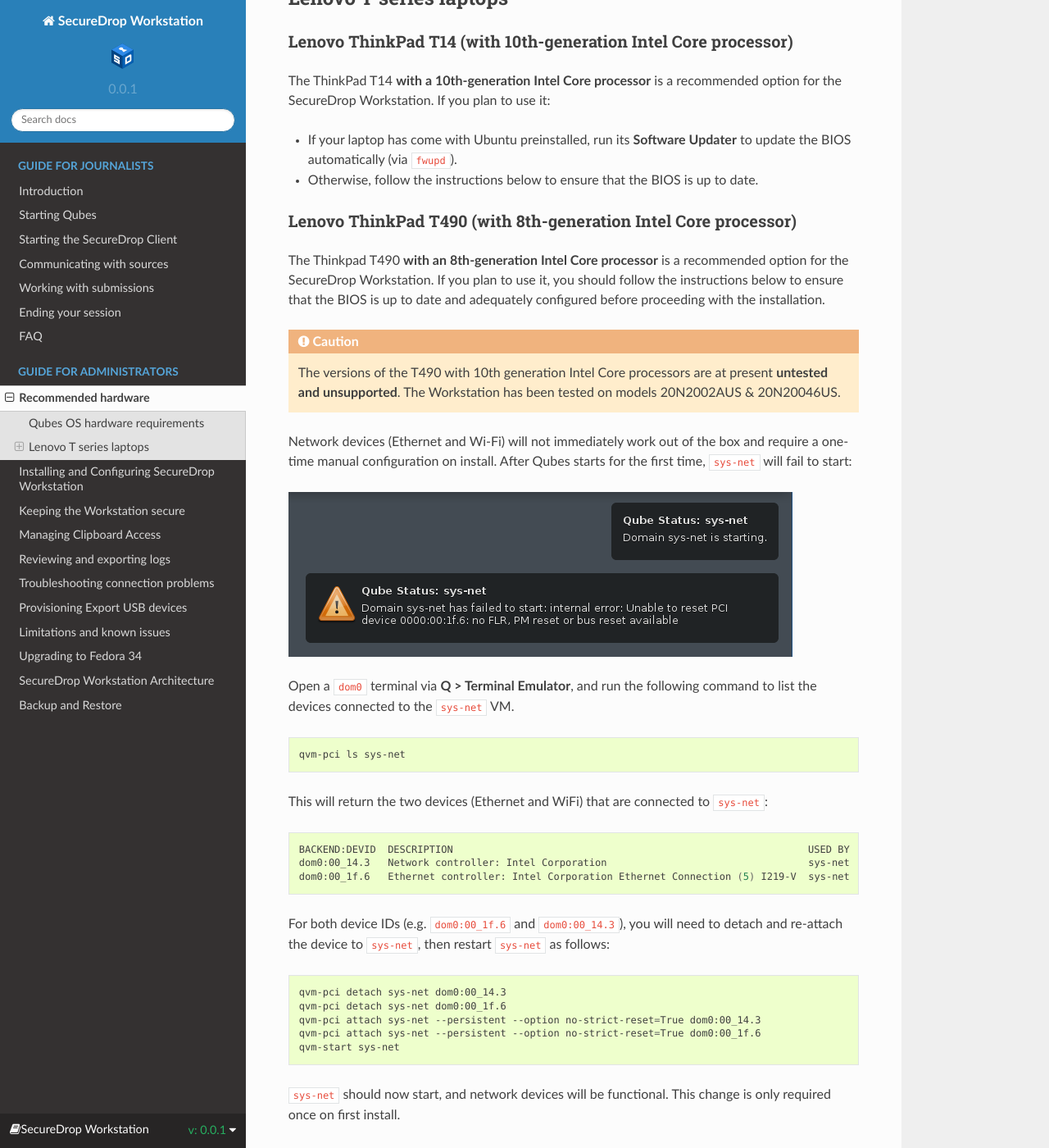
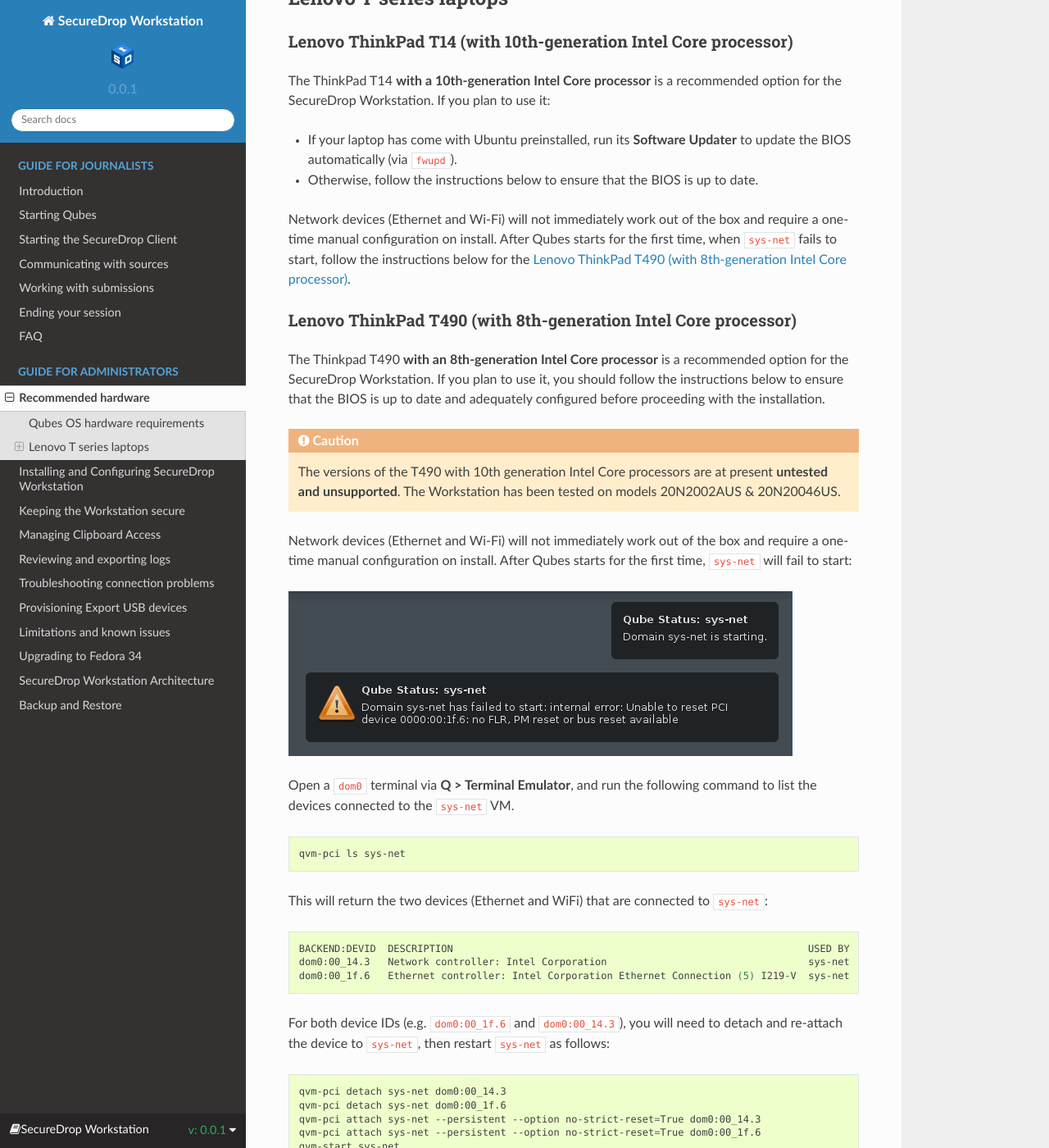
Before and after one commit to freedomofpress/securedrop-workstation-docs, a Sphinx documentation site: the page built from docs/admin/hardware.rst, in a window 1280 px wide and 1400 px high, scrolled down 696 px. Shown: the whole window at 82% size. Built offline with Sphinx 7.4.7 and the Read the Docs theme 2.0.0, drawn with Linux system fonts in a browser that asks for light colours; some of the changed text lies outside the part shown.

Commit message:
recycles T490 instructions re: "no-strict-reset" for T14
NB. In my testing "no-strict-reset" was required only for the "Ethernet
controller: Intel Corporation" device.

```diff
--- a/docs/admin/hardware.rst
+++ b/docs/admin/hardware.rst
@@ -28,6 +28,10 @@
 
 - If your laptop has come with Ubuntu preinstalled, run its **Software Updater** to update the BIOS automatically (via ``fwupd``).
 - Otherwise, follow the instructions below to ensure that the BIOS is up to date.
+
+Network devices (Ethernet and Wi-Fi) will not immediately work out of the box and require a one-time manual configuration on install. After Qubes starts for the first time, when ``sys-net`` fails to start, follow the instructions below for the :ref:`thinkpad_t490`.
+
+.. _thinkpad_t490:
 
 Lenovo ThinkPad T490 (with 8th-generation Intel Core processor)
 ~~~~~~~~~~~~~~~~~~~~~~~~~~~~~~~~~~~~~~~~~~~~~~~~~~~~~~~~~~~~~~~
@@ -69,7 +73,7 @@
   qvm-start sys-net
 
 
-``sys-net`` should now start, and network devices will be functional. This change is only required once on first install.
+``sys-net`` should now start, and network devices will be functional. This change is only required once on first install.  See the `Qubes documentation of this issue <https://www.qubes-os.org/doc/pci-troubleshooting/#unable-to-reset-pci-device-errors>`_ for more information.
 
 .. |screenshot_sys_net_pci_reset| image:: ../images/screenshot_sys_net_pci_reset.png
 
```
